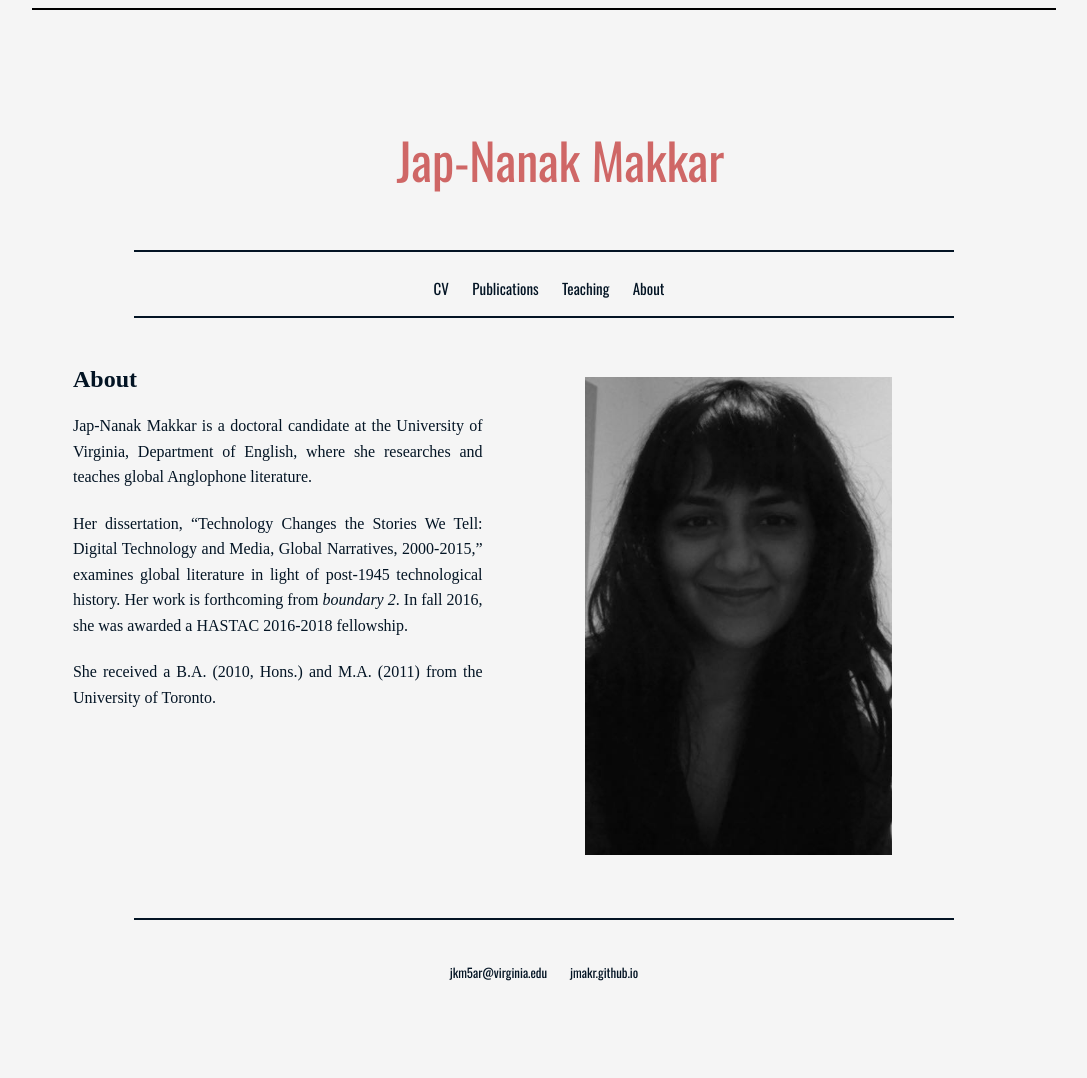
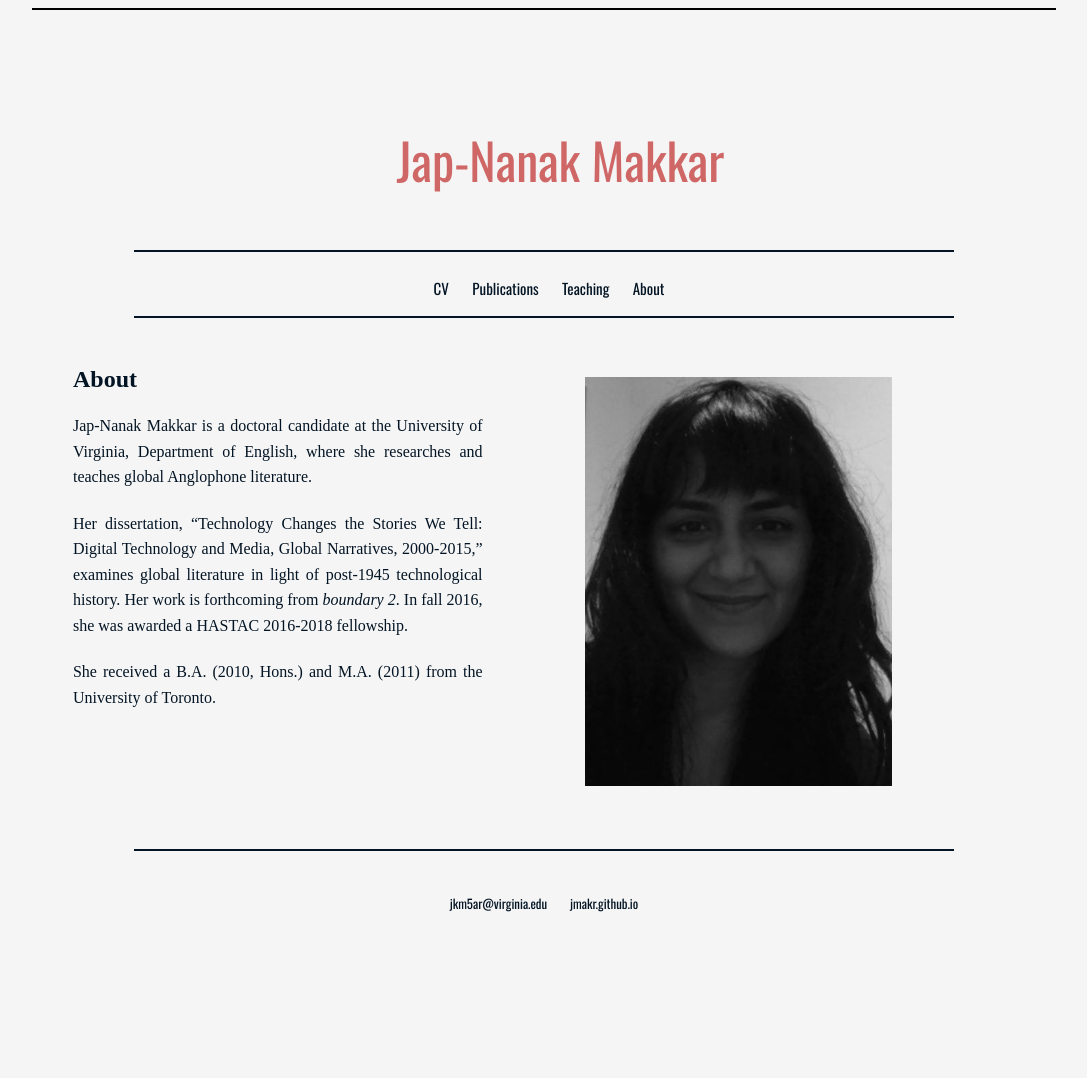
Before and after one commit to jmakr/jmakr.github.io, a Jekyll site: the page built from index.html, in a window 1280 px wide. Shown: the whole page, without its empty margins (96-1183 px from the left). Built offline with Jekyll 4.4.1, drawn with Linux system fonts in a browser that asks for light colours; some web fonts are replaced; after the commit the page ends 1009 px from its top, so only the background shows below that.

Commit message:
Update index.html

```diff
--- a/index.html
+++ b/index.html
@@ -20,7 +20,7 @@ title: About
 
 <div class="imagebox">
 	<div class="imagecenter">
-	<img src="Black and white photo.jpg" style="width:60%;height:60%;">
+	<img src="Black and white photo 2.jpg" style="width:60%;height:60%;">
 	</div>
 
 
```
